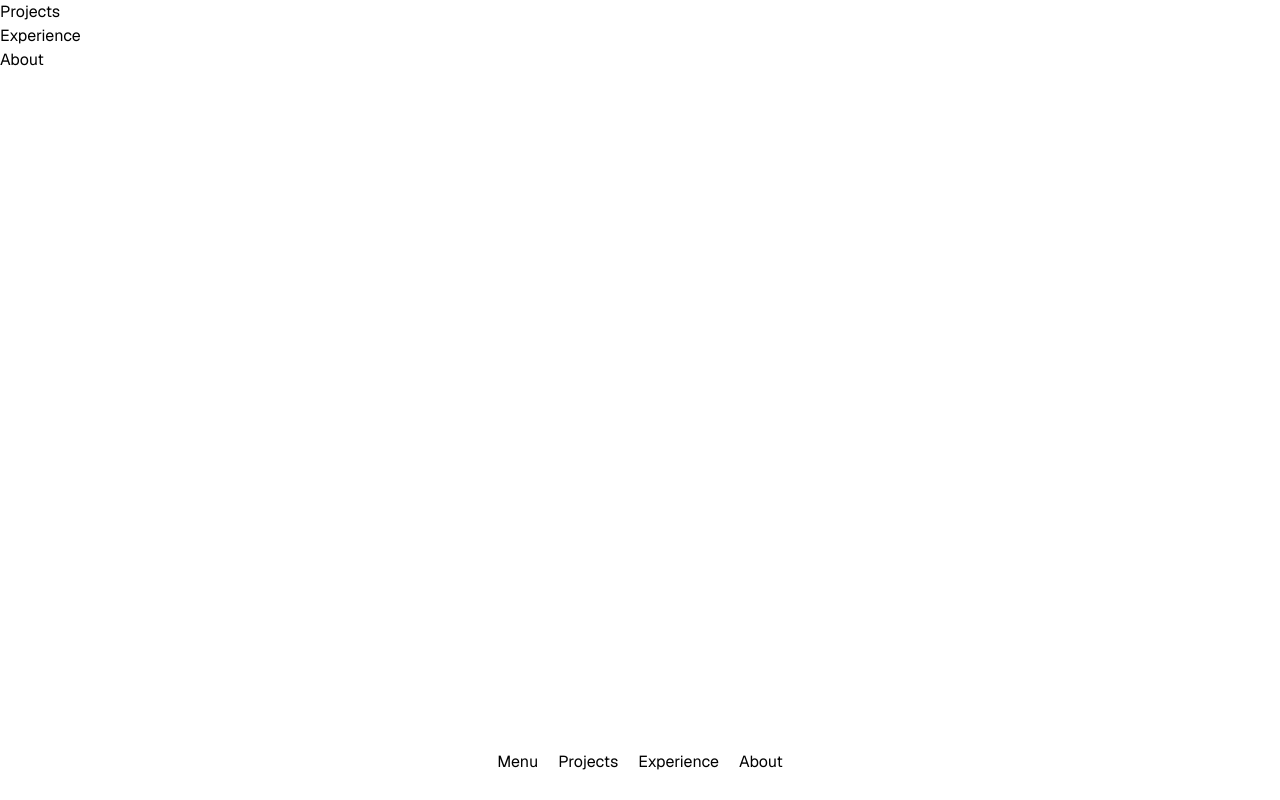
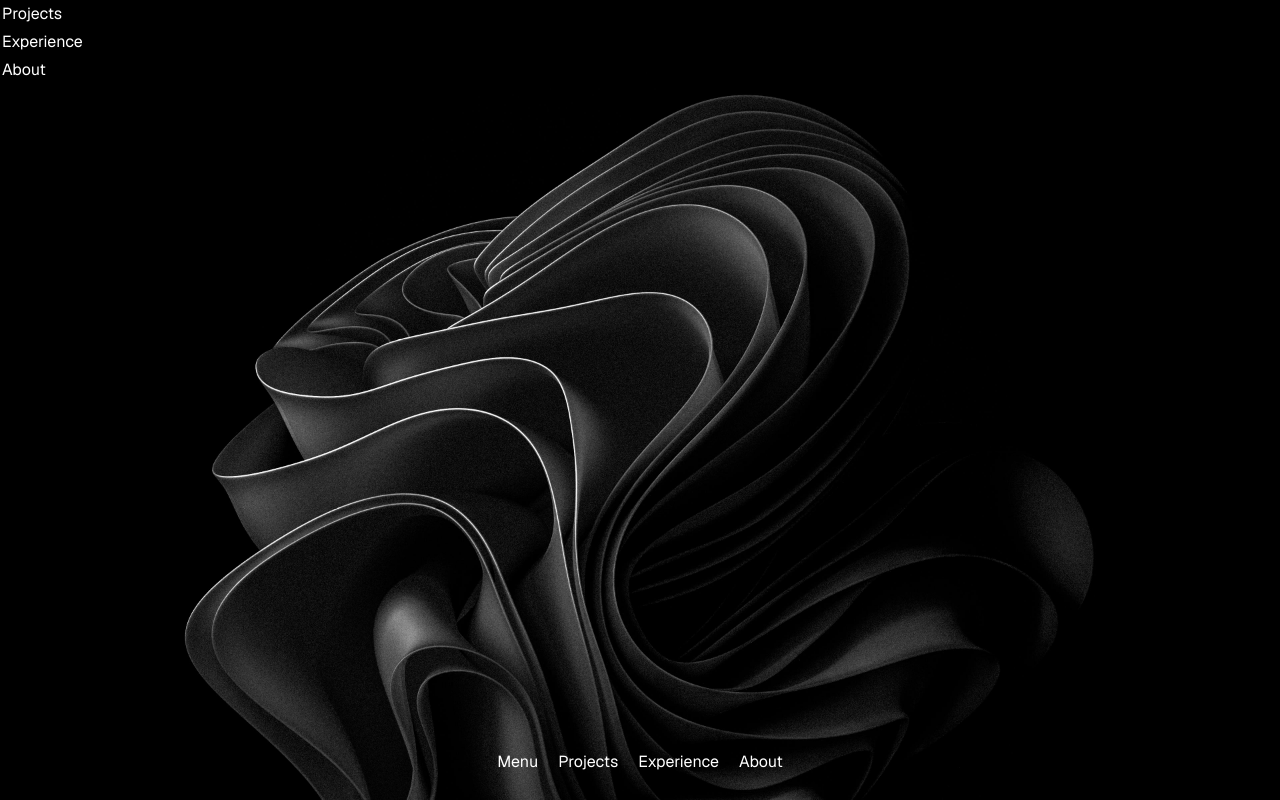
Before and after one commit to jacobt1926/Personal-Website, a Next.js app: page / in a window 1280 px wide. Built offline with nearby package versions, Linux system fonts and the light colour scheme.

Commit message:
feat/add background, app window close button, and ability to have multiple app windows open at once.

```diff
--- /dev/null
+++ b/src/app/components/appwindow.tsx
@@ -0,0 +1,41 @@
+"use client";
+
+
+import Draggable from "react-draggable";
+import { useRef } from "react";
+import { About, Projects, Experience } from "../functions/appwindowfunctions"
+
+const APPS = {
+    About: About,
+    Experience: Experience,
+    Projects: Projects,
+};
+
+export type AppName = keyof typeof APPS;
+
+export function AppWindow({appName, onClose}: {appName: AppName; onClose: () => void;}) {
+    const nodeRef = useRef<HTMLDivElement>(null);
+
+    const SelectedApp = APPS[appName];
+
+    return(
+        <Draggable nodeRef={nodeRef} bounds="parent" handle=".window-titlebar">
+            <div ref={nodeRef} className="app-window">
+                <div className="window-titlebar">
+                    <span>{appName}</span>
+                    <button
+                        type="button"
+                        onMouseDown={(event) => event.stopPropagation()}
+                        onClick={onClose}
+                        className="close-app-window"
+                        aria-label={`Close ${appName} window`}>
+                        X
+                    </button>
+                </div>
+                <div className="window-content">
+                    <SelectedApp />
+                </div>
+            </div>
+        </Draggable>
+    )
+}
--- a/src/app/components/desktopicons.tsx
+++ b/src/app/components/desktopicons.tsx
@@ -2,21 +2,23 @@
 
 import Draggable from "react-draggable";
 import { useRef } from "react";
+import type { AppName } from "./appwindow";
 
-export type desktopIcon = {
-    appName: string;
+export type DesktopApp = {
+    appName: AppName;
 }
 
-const icons: desktopIcon[] = [{appName: 'Projects'}, {appName: 'Experience'}, {appName: 'About'}]
-
-
-export function DesktopIcon({appName}: { appName: string}) {
+export function DesktopIcon({appName, onOpen,}: {appName: string; onOpen: () => void;}) {
 
     const nodeRef = useRef<HTMLLIElement>(null);
 
     return(
         <Draggable nodeRef={nodeRef} bounds="parent">
-            <li ref={nodeRef} className="desktop-icons-individual">{appName}</li>
+            <li ref={nodeRef} className="desktop-icons-individual">
+                <button type="button" onDoubleClick={onOpen}>
+                    {appName}
+                </button>
+            </li>
         </Draggable>
     );
 }
--- a/src/app/components/footer.tsx
+++ b/src/app/components/footer.tsx
@@ -6,9 +6,14 @@ export function Footer() {
         <footer className="footer">
             <ul className="taskbar">
                 {apps.map((app, index) => (
-                    <li key={index} className="taskbar-app-buttons"><button>{app}</button></li>
+                    <li key={index} className="taskbar-app-buttons">
+                        <button type="button">
+                            {app}
+                        </button>
+                    </li>
                 ))}
             </ul>
+
         </footer>
     )
 }
--- /dev/null
+++ b/src/app/functions/appwindowfunctions.tsx
@@ -0,0 +1,17 @@
+export function About() {
+    return(
+        <p>I am a retard</p>
+    )
+}
+
+export function Experience() {
+    return(
+        <p>Absolutely nothing. Die.</p>
+    )
+}
+
+export function Projects() {
+    return(
+        <p>AI Murder bot</p>
+    )
+}
--- a/src/app/globals.css
+++ b/src/app/globals.css
@@ -1,9 +1,11 @@
 @import "tailwindcss";
 
 :root {
-  --background: #ffffff;
-  --foreground: #171717;
+  --background: white;
+  --foreground: white;
 }
+
+
 
 @theme inline {
   --color-background: var(--background);
@@ -14,16 +16,19 @@
 
 @media (prefers-color-scheme: dark) {
   :root {
-    --background: #0a0a0a;
-    --foreground: #ededed;
+    --background: white;
+    --foreground: white;
   }
 }
+
 
 * {
   box-sizing: border-box;
   margin: 0;
   padding: 0;
+  color: white;
 }
+
 
 
 main {
@@ -32,6 +37,13 @@ main {
   height: 100dvh;
   width: 100vw;
   overflow: hidden;
+  background-image: url('../images/windows-11-dark-mode.jpg');
+  background-size: cover;
+  background-position: center;
+  background-repeat: no-repeat;
+  background-attachment: fixed;
+  min-height: 100vh;
+  margin: 0;
 }
 
 .desktop {
@@ -39,14 +51,55 @@ main {
   overflow: hidden;
   width: 100%;
   height: 100%;
+  position: relative;
 }
 
+.desktop-icon-list {
+  width: 100%;
+  height: 100%;
+  list-style: none;
+}
 
 
 .desktop-icons-individual {
   width: fit-content;
+  padding: 2px;
 }
 
+
+.app-window {
+  position: absolute;
+  top: 80px;
+  left: 120px;
+  z-index: 1;
+  width: min(640px, 90%);
+  min-height: 320px;
+  overflow: hidden;
+  border: 1px solid #8a8a8a;
+  border-radius: 8px;
+  background: #f3f3f3;
+  color: #171717;
+  box-shadow: 0 12px 36px rgb(0 0 0 / 25%);
+}
+
+.window-titlebar {
+  display: flex;
+  align-items: center;
+  justify-content: space-between;
+  padding: 12px 16px;
+  background: #e8e8e8;
+  cursor: grab;
+  user-select: none;
+}
+
+.window-titlebar:active {
+  cursor: grabbing;
+}
+
+
+.window-content {
+  padding: 20px;
+}
 
 .footer {
   width: 100%
--- a/src/app/page.tsx
+++ b/src/app/page.tsx
@@ -2,21 +2,46 @@
 
 import { Footer } from "./components/footer";
 import { DesktopIcon } from "./components/desktopicons";
-import type { desktopIcon } from "./components/desktopicons";
+import type { DesktopApp } from "./components/desktopicons";
+import { AppWindow } from "./components/appwindow";
+import { useState } from "react";
+import type { AppName } from "./components/appwindow";
+
+
 export default function Home() {
+  const [openApps, setOpenApps] = useState<AppName[]>([]);
 
-  const icons: desktopIcon[] = [{appName: 'Projects'}, {appName: 'Experience'}, {appName: 'About'}]
+  const appNames: DesktopApp[] = [
+    { appName: "Projects" },
+    { appName: "Experience" },
+    { appName: "About" },
+  ];
+
+
 
   return(
     <main>
-      <div>
-        <ul className="desktop">
-          {icons.map((icon, index) => (
-            <DesktopIcon key={icon.appName} appName={icon.appName} />
+      <div className="desktop">
+        <ul className="desktop-icon-list">
+          {appNames.map((icon) => (
+            <DesktopIcon
+              key={icon.appName}
+              appName={icon.appName}
+              onOpen={() => setOpenApps((current) => current.includes(icon.appName) ? current : [...current, icon.appName])}
+            />
           ))}
         </ul>
+        {openApps.map((appName) => (
+          <AppWindow
+            key={appName}
+            appName={appName}
+            onClose={() =>
+              setOpenApps((current) => current.filter((app) => app !== appName))
+            }
+          />
+        ))}
+
       </div>
-
       <Footer />
     </main>
   );
```
Also changed, not shown: src/images/windows-11-dark-mode.jpg (added).
